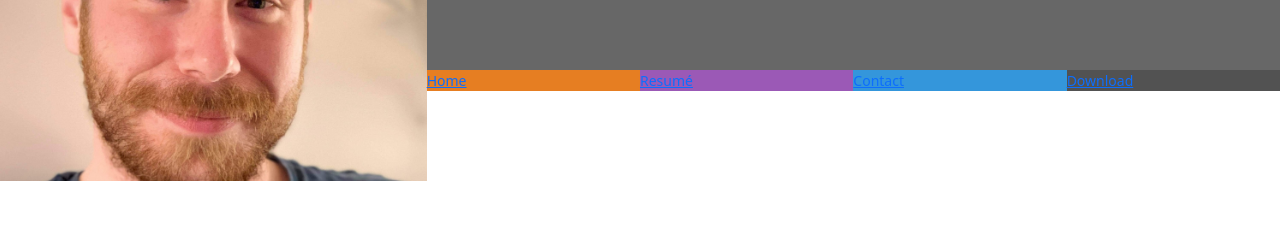
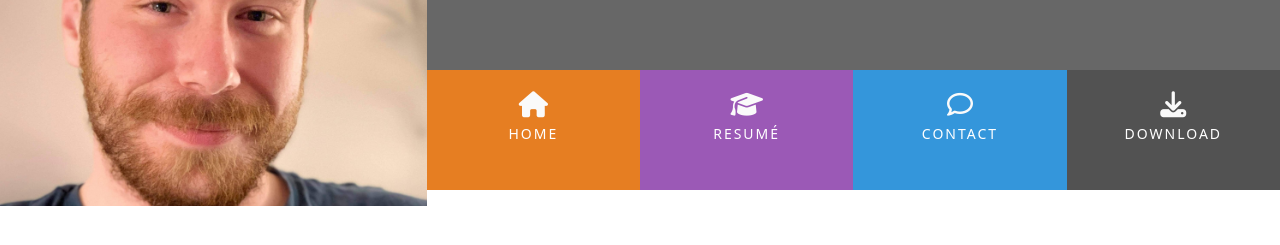
Before and after one commit to Dean-Warman/Curriculum-Vitae, a plain HTML site: page index.html in a window 1280 px wide. Shown: the part 179-424 px from the top of the page. Drawn offline with nearby package versions, Linux system fonts and the light colour scheme.

Commit message:
Edited navbar style and icons

```diff
--- a/assets/css/style.css
+++ b/assets/css/style.css
@@ -71,3 +71,34 @@ header {
     font-size: 14px;
     padding: 0;
 }
+
+.menuitem {
+    height: 120px;
+    text-align: center;
+    padding: 0;
+}
+
+.menuitem a {
+    width: 100%;
+    text-decoration: none;
+    color: #fff;
+    height: 120px;
+}
+
+.menuitem a i {
+    padding-top: 22px;
+    display: block;
+    color: #fafafa;
+    font-size: 26px;
+}
+
+.menuitem span {
+    display: block;
+    width: 100%;
+    padding-top: 5px;
+    text-align: center;
+    text-transform: uppercase;
+    font-size: 14px;
+    font-weight: 300;
+    letter-spacing: 2px;
+}
--- a/index.html
+++ b/index.html
@@ -5,7 +5,7 @@
     <meta http-equiv="X-UA-Compatible" content="IE=edge">
     <meta name="viewport" content="width=device-width, initial-scale=1.0">
     <link rel="stylesheet" href="https://cdn.jsdelivr.net/npm/bootstrap@5.2.3/dist/css/bootstrap.min.css" type="text/css" />
-    <link rel="stylesheet" href="https://cdn.jsdelivr.net/npm/@fortawesome/fontawesome-free@6.2.1/css/fontawesome.min.css" type="text/css" />
+    <script src="https://kit.fontawesome.com/78740be13e.js" crossorigin="anonymous"></script>
     <link rel="stylesheet" href="assets/css/style.css" type="text/css" />
     <title>Dean</title>
 </head>
@@ -25,17 +25,17 @@
                 <div class="row g-0">
                     <div class="col">
                         <ul id="nav" class="list-inline menucontainer">
-                            <li class="col-6 col-sm-3 ui-menu-color-home list-inline-item">
-                                <a href="#"><span>Home</span></a>
+                            <li class="col-6 col-sm-3 ui-menu-color-home list-inline-item menuitem">
+                                <a href="#"><i class="fa-solid fa-house" aria-hidden="true"></i><span>Home</span></a>
                             </li>
-                            <li class="col-6 col-sm-3 ui-menu-color-resume list-inline-item">
-                                <a href="#"><span>Resumé</span></a>
+                            <li class="col-6 col-sm-3 ui-menu-color-resume list-inline-item menuitem">
+                                <a href="#"><i class="fa-solid fa-graduation-cap" aria-hidden="true"></i><span>Resumé</span></a>
                             </li>
-                            <li class="col-6 col-sm-3 ui-menu-color-contact list-inline-item">
-                                <a href="#"><span>Contact</span></a>
+                            <li class="col-6 col-sm-3 ui-menu-color-contact list-inline-item menuitem">
+                                <a href="#"><i class="fa-regular fa-comment" aria-hidden="true"></i><span>Contact</span></a>
                             </li>
-                            <li class="col-6 col-sm-3 ui-menu-color-download list-inline-item">
-                                <a href="#"><span>Download</span></a>
+                            <li class="col-6 col-sm-3 ui-menu-color-download list-inline-item menuitem">
+                                <a href="#"><i class="fa-solid fa-download" aria-hidden="true"></i><span>Download</span></a>
                             </li>
                         </ul>
                     </div>
```
